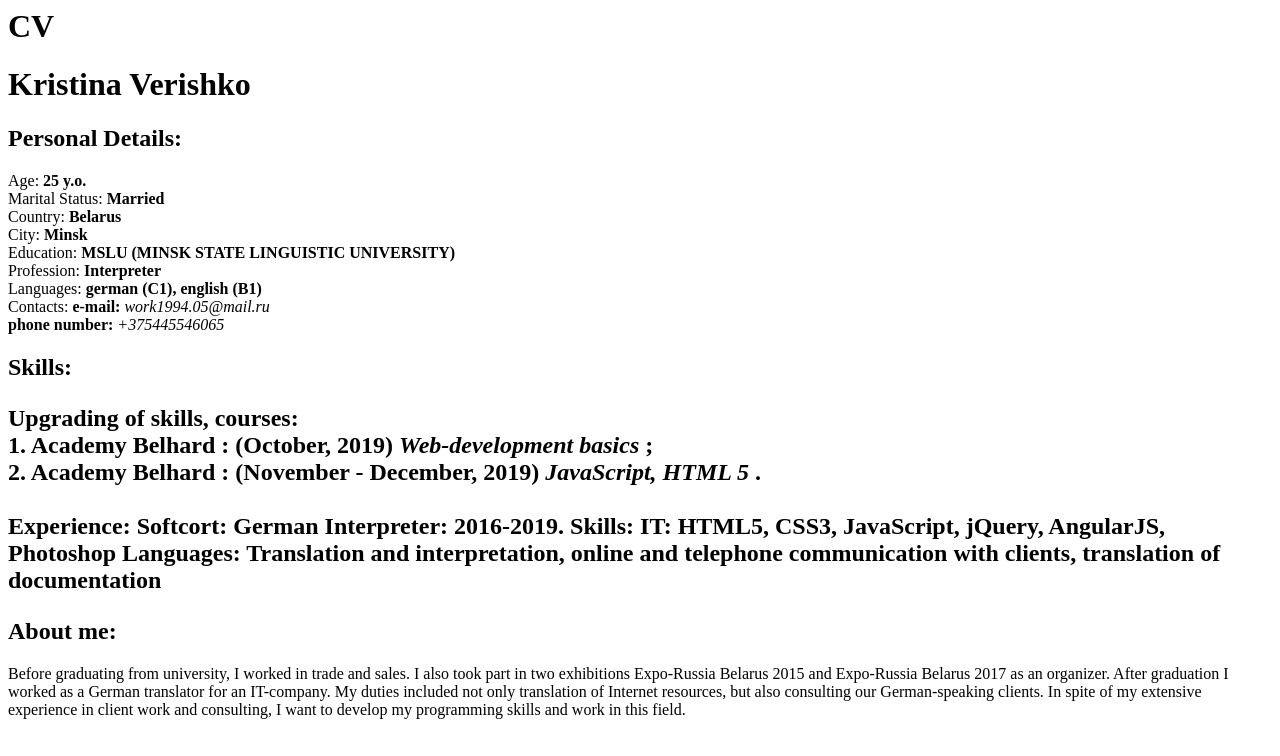
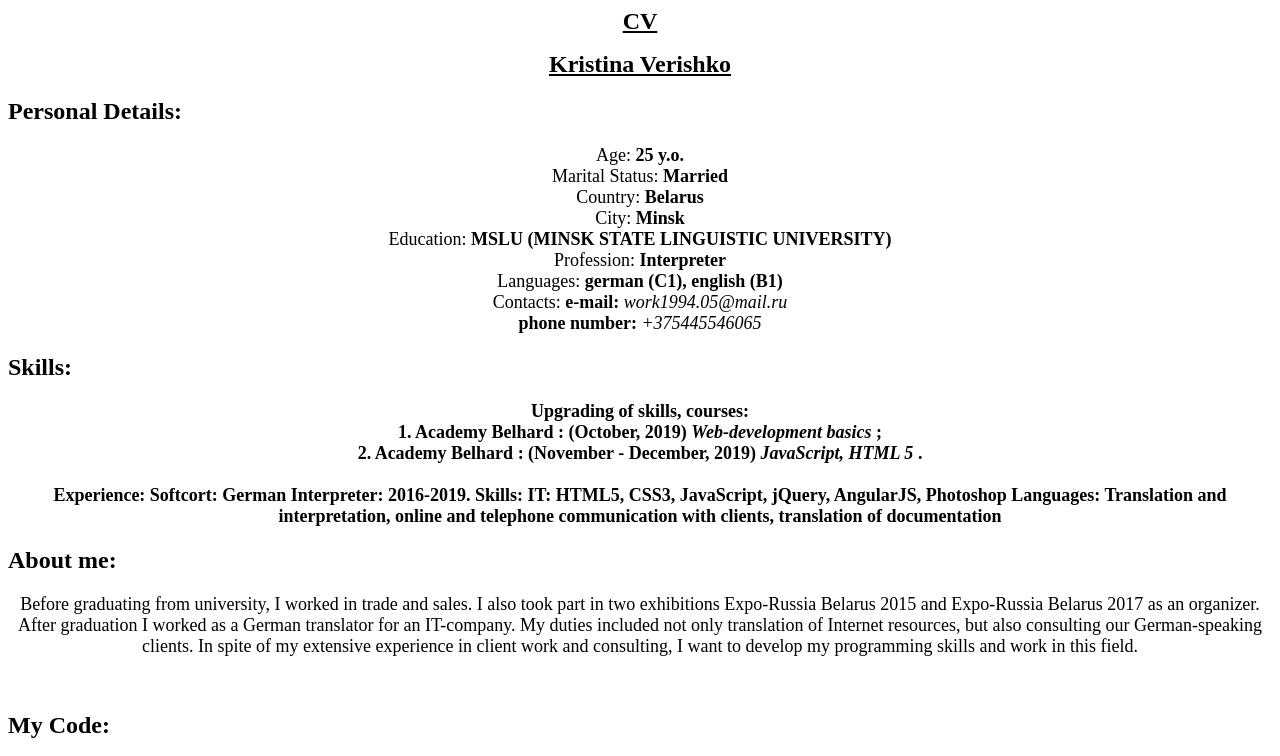
Before and after one commit to KristinaVer/rsschool-cv4, a plain HTML site: page index.html in a window 1280 px wide. Shown: the top 756 px of the page. Drawn offline with Linux system fonts and the light colour scheme.

Commit message:
docs: make style

```diff
--- a/index.html
+++ b/index.html
@@ -2,6 +2,7 @@
 <html>
  <head>
   <meta http-equiv="Content-Type" content="text/html; charset=utf-8">
+  <link rel="stylesheet" type="text/css" href="style.css">
  </head>
 
  <body>
--- a/style.css
+++ b/style.css
@@ -0,0 +1,7 @@
+h1 {font-size: 24px;
+text-align: center;
+text-decoration-line: underline;}
+
+p {font-size: 18px;
+text-align: center;
+color: black;}
```
